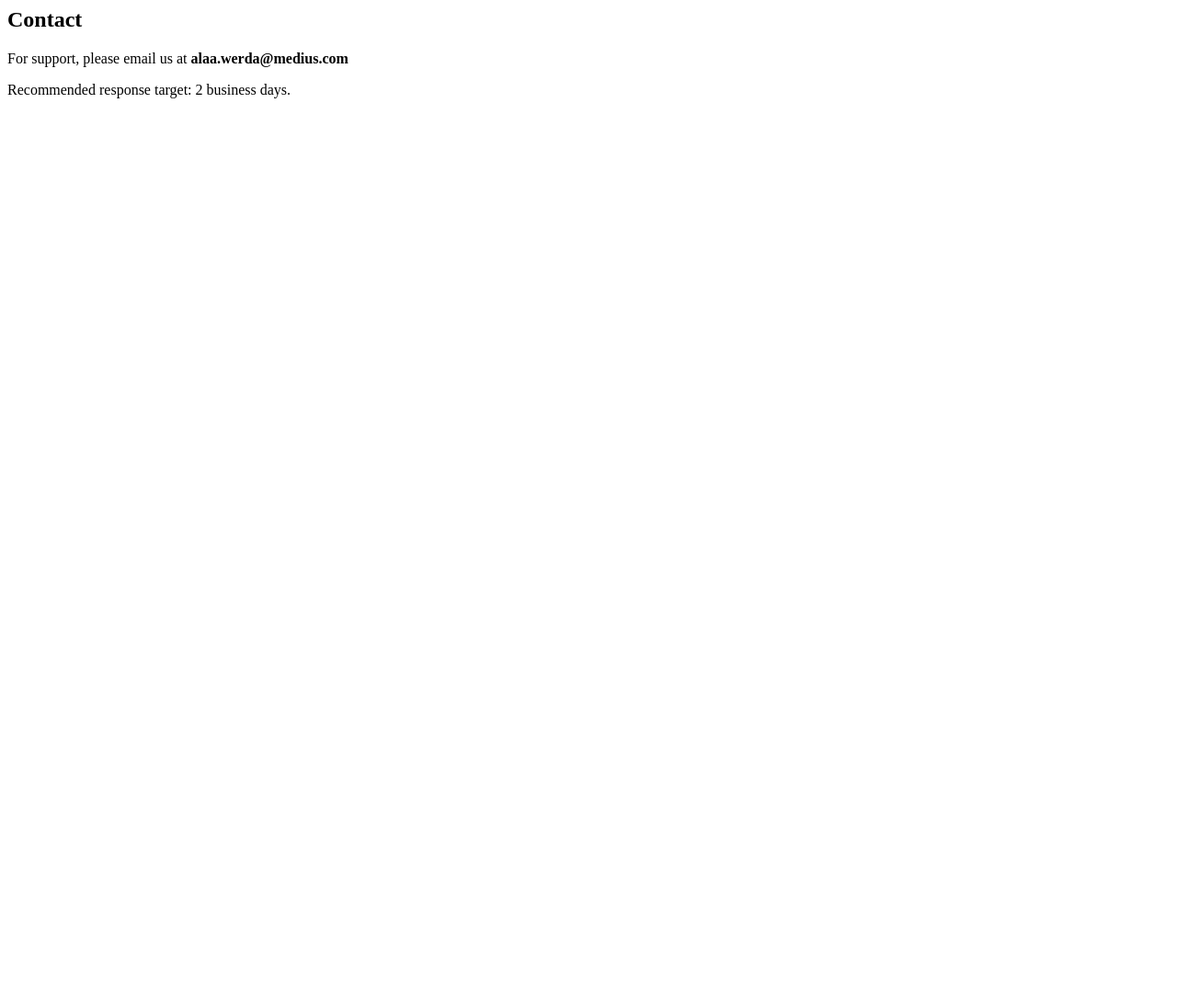
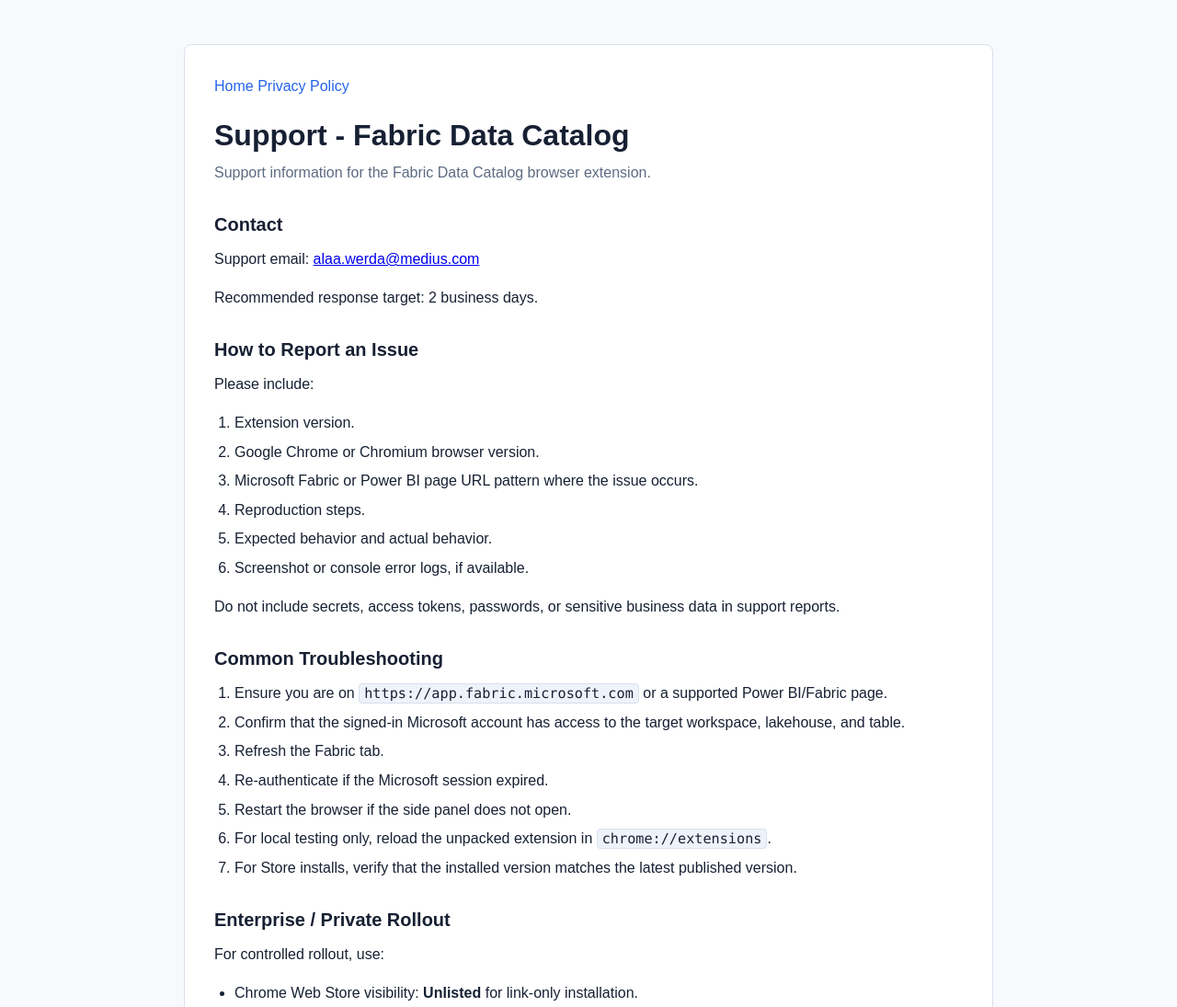
Before and after one commit to alaawerda/fabricdatacatalog, a plain HTML site: page support.html in a window 1280 px wide. Shown: the top 1095 px of the page at 92% size. Before the commit the page ends 800 px from the top, so only its background shows below. Drawn offline with Linux system fonts and the light colour scheme.

Commit message:
Add files via upload

```diff
--- a/support.html
+++ b/support.html
@@ -1,5 +1,166 @@
-<h2>Contact</h2>
+<!doctype html>
+<html lang="en">
+  <head>
+    <meta charset="utf-8">
+    <meta name="viewport" content="width=device-width, initial-scale=1">
+    <title>Support - Fabric Data Catalog</title>
+    <meta
+      name="description"
+      content="Support information for the Fabric Data Catalog browser extension."
+    >
+    <style>
+      :root {
+        color-scheme: light;
+        --bg: #f7f9fc;
+        --panel: #ffffff;
+        --text: #172033;
+        --muted: #5d6b82;
+        --border: #d9e1ec;
+        --accent: #2563eb;
+      }
+
+      * {
+        box-sizing: border-box;
+      }
+
+      body {
+        margin: 0;
+        background: var(--bg);
+        color: var(--text);
+        font-family: Arial, Helvetica, sans-serif;
+        line-height: 1.6;
+      }
+
+      main {
+        max-width: 920px;
+        margin: 0 auto;
+        padding: 48px 20px;
+      }
+
+      article {
+        background: var(--panel);
+        border: 1px solid var(--border);
+        border-radius: 8px;
+        padding: 32px;
+      }
+
+      h1,
+      h2 {
+        line-height: 1.25;
+      }
+
+      h1 {
+        margin: 0 0 8px;
+        font-size: 32px;
+      }
+
+      h2 {
+        margin: 32px 0 12px;
+        font-size: 20px;
+      }
+
+      p {
+        margin: 0 0 16px;
+      }
+
+      ol,
+      ul {
+        margin: 0 0 16px;
+        padding-left: 22px;
+      }
+
+      li {
+        margin: 6px 0;
+      }
+
+      code {
+        background: #eef3fb;
+        border: 1px solid var(--border);
+        border-radius: 4px;
+        padding: 1px 5px;
+        font-family: Consolas, Monaco, monospace;
+        font-size: 0.95em;
+      }
+
+      .subtitle {
+        color: var(--muted);
+        margin-bottom: 28px;
+      }
+
+      .top-link {
+        display: inline-block;
+        margin-bottom: 20px;
+        color: var(--accent);
+        text-decoration: none;
+      }
+
+      .top-link:hover {
+        text-decoration: underline;
+      }
+
+      @media (max-width: 640px) {
+        main {
+          padding: 24px 12px;
+        }
+
+        article {
+          padding: 24px 18px;
+        }
+
+        h1 {
+          font-size: 26px;
+        }
+      }
+    </style>
+  </head>
+  <body>
+    <main>
+      <article>
+        <a class="top-link" href="index.html">Home</a>
+        <a class="top-link" href="privacy-policy.html">Privacy Policy</a>
+        <h1>Support - Fabric Data Catalog</h1>
+        <p class="subtitle">
+          Support information for the Fabric Data Catalog browser extension.
+        </p>
+
+        <h2>Contact</h2>
+        <p>Support email: <a href="mailto:alaa.werda@medius.com">alaa.werda@medius.com</a></p>
+        <p>Recommended response target: 2 business days.</p>
+
+        <h2>How to Report an Issue</h2>
+        <p>Please include:</p>
+        <ol>
+          <li>Extension version.</li>
+          <li>Google Chrome or Chromium browser version.</li>
+          <li>Microsoft Fabric or Power BI page URL pattern where the issue occurs.</li>
+          <li>Reproduction steps.</li>
+          <li>Expected behavior and actual behavior.</li>
+          <li>Screenshot or console error logs, if available.</li>
+        </ol>
         <p>
-          For support, please email us at <strong>alaa.werda@medius.com</strong>
+          Do not include secrets, access tokens, passwords, or sensitive business
+          data in support reports.
         </p>
-        <p>Recommended response target: 2 business days.</p>
+
+        <h2>Common Troubleshooting</h2>
+        <ol>
+          <li>Ensure you are on <code>https://app.fabric.microsoft.com</code> or a supported Power BI/Fabric page.</li>
+          <li>Confirm that the signed-in Microsoft account has access to the target workspace, lakehouse, and table.</li>
+          <li>Refresh the Fabric tab.</li>
+          <li>Re-authenticate if the Microsoft session expired.</li>
+          <li>Restart the browser if the side panel does not open.</li>
+          <li>For local testing only, reload the unpacked extension in <code>chrome://extensions</code>.</li>
+          <li>For Store installs, verify that the installed version matches the latest published version.</li>
+        </ol>
+
+        <h2>Enterprise / Private Rollout</h2>
+        <p>For controlled rollout, use:</p>
+        <ul>
+          <li>Chrome Web Store visibility: <strong>Unlisted</strong> for link-only installation.</li>
+          <li>Chrome Web Store visibility: <strong>Private</strong> for trusted testers, groups, or domain-limited installs.</li>
+          <li>Enterprise deployment through Chrome Enterprise policies, Google Admin console, Intune, or GPO for managed environments.</li>
+        </ul>
+      </article>
+    </main>
+  </body>
+</html>
```
